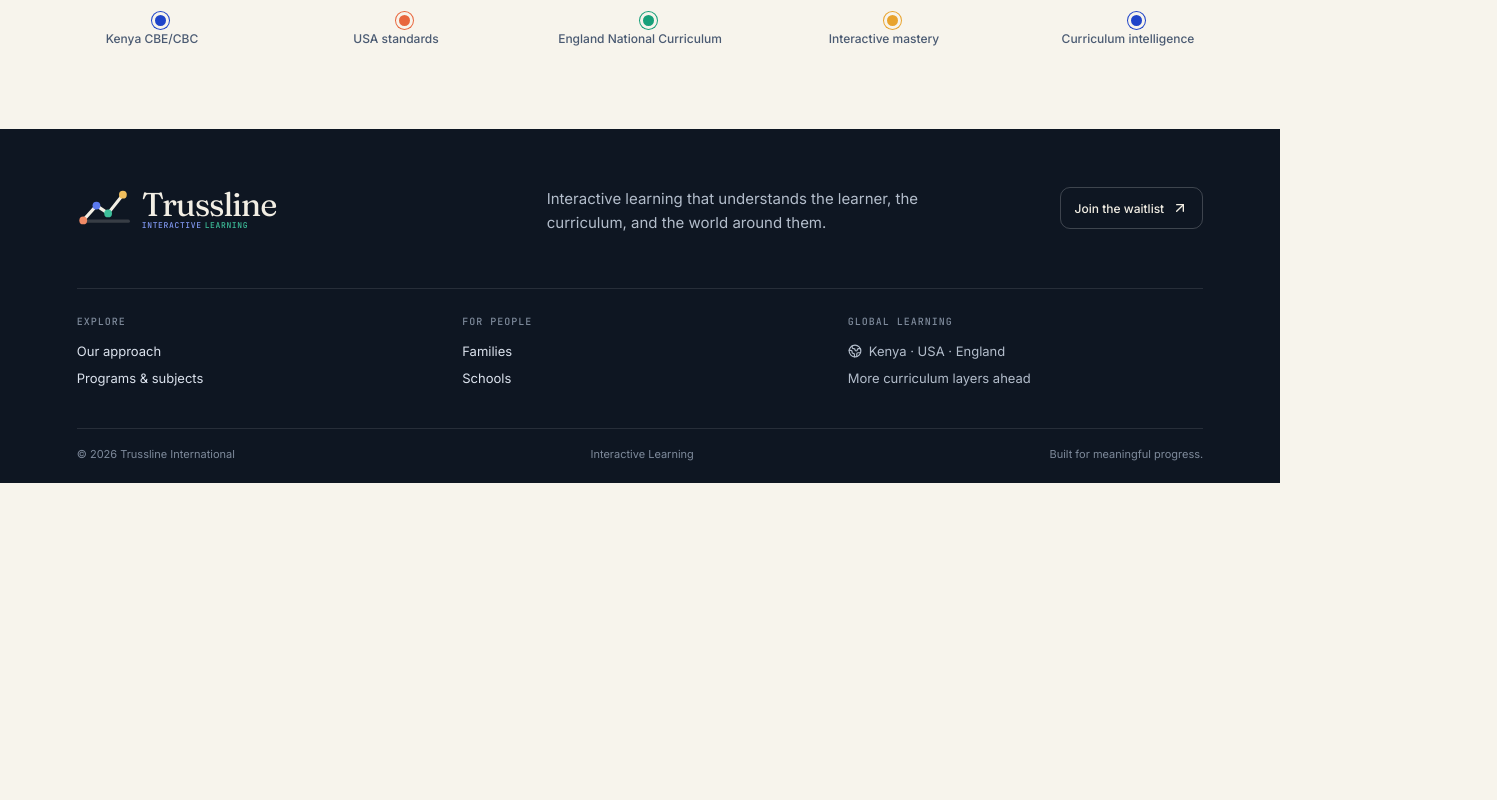
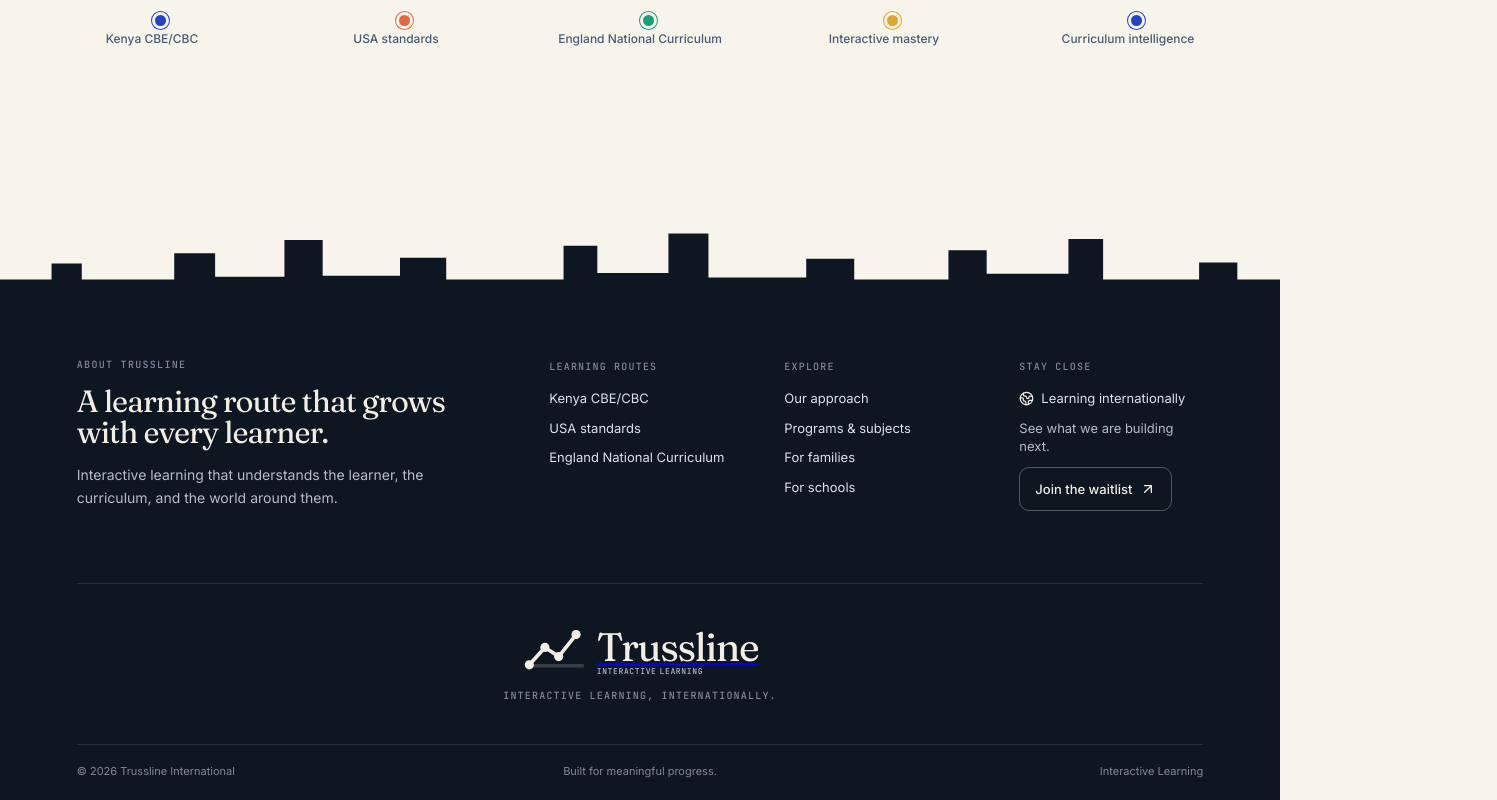
Before and after one commit to nicsdeep/interactive-learning-platform, a Next.js app: page / in a window 1280 px wide. Shown: the part 1154-1954 px from the top of the page, 1497 px wide, since content can reach past the window. Before the commit the page ends 1637 px from the top, so only its background shows below. Built offline with nearby package versions, Linux system fonts and the light colour scheme.

Commit message:
feat: redesign adaptive Trussline footer

```diff
--- a/app/brand-logo.css
+++ b/app/brand-logo.css
@@ -2,5 +2,5 @@
 [data-logo-surface="light"]{--logo-surface-ink:var(--ink);--logo-surface-interactive:var(--blue);--logo-surface-learning:color-mix(in srgb,var(--teal) 72%,var(--ink));--logo-surface-coral:var(--coral);--logo-surface-blue:var(--blue);--logo-surface-teal:var(--teal);--logo-surface-amber:var(--amber)}
 .brand-logo{--logo-ink:var(--logo-surface-ink,var(--ink));--logo-interactive:var(--logo-surface-interactive,var(--blue));--logo-learning:var(--logo-surface-learning,color-mix(in srgb,var(--teal) 72%,var(--ink)));--logo-coral:var(--logo-surface-coral,var(--coral));--logo-blue:var(--logo-surface-blue,var(--blue));--logo-teal:var(--logo-surface-teal,var(--teal));--logo-amber:var(--logo-surface-amber,var(--amber));display:inline-flex;gap:9px;align-items:center;color:var(--logo-ink);transition:color 180ms var(--ease)}
 .brand-logo svg{width:52px;height:42px;flex:0 0 auto}.brand-logo svg path,.brand-logo svg circle{transition:stroke 180ms var(--ease),fill 180ms var(--ease)}.brand-logo>span{display:grid;gap:1px;align-content:center}.brand-logo strong{font-family:var(--font-display),Georgia,serif;font-size:29px;font-weight:400;letter-spacing:-.035em;line-height:.9}.brand-logo small{display:flex;gap:3px;align-items:center;width:max-content;font:500 8px var(--font-code),monospace;letter-spacing:.08em}.brand-logo small i{color:var(--logo-interactive);font-style:normal;transition:color 180ms var(--ease)}.brand-logo small em{color:var(--logo-learning);font-style:normal;transition:color 180ms var(--ease)}
-.brand-logo.is-dark{--logo-surface-ink:#F2EEE4;--logo-surface-interactive:#8199F3;--logo-surface-learning:#3DBF9A;--logo-surface-coral:#F08A66;--logo-surface-blue:#5A79EE;--logo-surface-teal:#3DBF9A;--logo-surface-amber:#F0BE5C}
+.brand-logo.is-dark{--logo-surface-ink:#F2EEE4;--logo-surface-interactive:#8199F3;--logo-surface-learning:#3DBF9A;--logo-surface-coral:#F08A66;--logo-surface-blue:#5A79EE;--logo-surface-teal:#3DBF9A;--logo-surface-amber:#F0BE5C}.brand-logo.is-monochrome{--logo-surface-ink:#F2EEE4;--logo-surface-interactive:#B3BDCB;--logo-surface-learning:#B3BDCB;--logo-surface-coral:#F2EEE4;--logo-surface-blue:#F2EEE4;--logo-surface-teal:#F2EEE4;--logo-surface-amber:#F2EEE4}
 @media(max-width:540px){.brand-logo svg{width:50px;height:39px}.brand-logo strong{font-size:28px}.brand-logo small{font-size:7px}}
--- a/app/brand-logo.tsx
+++ b/app/brand-logo.tsx
@@ -2,7 +2,7 @@
 
 import { useEffect, useRef, useState } from "react";
 
-type BrandLogoProps = { dark?: boolean };
+type BrandLogoProps = { dark?: boolean; monochrome?: boolean };
 
 type Rgba = { red: number; green: number; blue: number; alpha: number };
 
@@ -30,7 +30,7 @@
   return false;
 }
 
-export default function BrandLogo({ dark = false }: BrandLogoProps) {
+export default function BrandLogo({ dark = false, monochrome = false }: BrandLogoProps) {
   const logoRef = useRef<HTMLSpanElement>(null);
   const [onDarkSurface, setOnDarkSurface] = useState(dark);
 
@@ -57,5 +57,5 @@
     };
   }, []);
 
-  return <span ref={logoRef} role="img" className={`brand-logo${onDarkSurface ? " is-dark" : ""}`} data-logo-contrast={onDarkSurface ? "dark" : "light"} aria-label="Trussline Interactive Learning"><svg viewBox="0 0 72 54" aria-hidden="true"><path d="M8 41 25 22l15 10L59 8" fill="none" stroke="currentColor" strokeLinecap="round" strokeLinejoin="round" strokeWidth="4"/><path d="M7 42h59" fill="none" stroke="currentColor" strokeLinecap="round" strokeLinejoin="round" strokeWidth="4" opacity=".18"/><circle cx="8" cy="41" r="5" fill="var(--logo-coral)"/><circle cx="25" cy="22" r="5" fill="var(--logo-blue)"/><circle cx="40" cy="32" r="5" fill="var(--logo-teal)"/><circle cx="59" cy="8" r="5" fill="var(--logo-amber)"/></svg><span><strong>Trussline</strong><small><i>INTERACTIVE</i><em>LEARNING</em></small></span></span>;
+  return <span ref={logoRef} role="img" className={`brand-logo${onDarkSurface ? " is-dark" : ""}${monochrome ? " is-monochrome" : ""}`} data-logo-contrast={onDarkSurface ? "dark" : "light"} aria-label="Trussline Interactive Learning"><svg viewBox="0 0 72 54" aria-hidden="true"><path d="M8 41 25 22l15 10L59 8" fill="none" stroke="currentColor" strokeLinecap="round" strokeLinejoin="round" strokeWidth="4"/><path d="M7 42h59" fill="none" stroke="currentColor" strokeLinecap="round" strokeLinejoin="round" strokeWidth="4" opacity=".18"/><circle cx="8" cy="41" r="5" fill="var(--logo-coral)"/><circle cx="25" cy="22" r="5" fill="var(--logo-blue)"/><circle cx="40" cy="32" r="5" fill="var(--logo-teal)"/><circle cx="59" cy="8" r="5" fill="var(--logo-amber)"/></svg><span><strong>Trussline</strong><small><i>INTERACTIVE</i><em>LEARNING</em></small></span></span>;
 }
--- a/app/site-footer.tsx
+++ b/app/site-footer.tsx
@@ -3,5 +3,53 @@
 import BrandLogo from "./brand-logo";
 
 export default function SiteFooter() {
-  return <footer className="site-footer" data-logo-surface="dark"><div className="site-footer-top"><Link href="/" className="site-footer-brand"><BrandLogo /></Link><p>Interactive learning that understands the learner, the curriculum, and the world around them.</p><Link href="/learn" className="site-footer-cta">Join the waitlist <ArrowUpRight size={16} /></Link></div><div className="site-footer-links"><div><b>Explore</b><Link href="/how-it-works">Our approach</Link><Link href="/curricula">Programs &amp; subjects</Link></div><div><b>For people</b><Link href="/families">Families</Link><Link href="/schools">Schools</Link></div><div><b>Global learning</b><span><Globe2 size={14} /> Kenya · USA · England</span><span>More curriculum layers ahead</span></div></div><div className="site-footer-bottom"><span>© 2026 Trussline International</span><span>Interactive Learning</span><span>Built for meaningful progress.</span></div></footer>;
+  return <footer id="site-footer" className="site-footer" data-logo-surface="dark">
+    <svg className="site-footer-route-profile" viewBox="0 0 1440 90" preserveAspectRatio="none" aria-hidden="true" focusable="false">
+      <path d="M0 90V74h58V57h34v17h104V46h46v25h78V32h43v38h87V51h52v23h132V38h38v29h80V25h45v47h110V52h54v22h106V43h43v25h92V31h39v43h108V56h43v18h69V90Z" fill="currentColor" />
+    </svg>
+    <div className="site-footer-surface">
+      <div className="site-footer-inner">
+        <div className="site-footer-grid">
+          <section className="site-footer-intro" aria-labelledby="footer-purpose">
+            <p className="site-footer-eyebrow">ABOUT TRUSSLINE</p>
+            <h2 id="footer-purpose">A learning route that grows with every learner.</h2>
+            <p>Interactive learning that understands the learner, the curriculum, and the world around them.</p>
+          </section>
+
+          <nav className="site-footer-column" aria-label="Learning routes">
+            <h2>Learning routes</h2>
+            <Link href="/curricula">Kenya CBE/CBC</Link>
+            <Link href="/curricula">USA standards</Link>
+            <Link href="/curricula">England National Curriculum</Link>
+          </nav>
+
+          <nav className="site-footer-column" aria-label="Explore Trussline">
+            <h2>Explore</h2>
+            <Link href="/how-it-works">Our approach</Link>
+            <Link href="/curricula">Programs &amp; subjects</Link>
+            <Link href="/families">For families</Link>
+            <Link href="/schools">For schools</Link>
+          </nav>
+
+          <section className="site-footer-column site-footer-global" aria-labelledby="footer-global-title">
+            <h2 id="footer-global-title">Stay close</h2>
+            <p><Globe2 size={15} aria-hidden="true" /> Learning internationally</p>
+            <span>See what we are building next.</span>
+            <Link href="/learn" className="site-footer-cta">Join the waitlist <ArrowUpRight size={16} /></Link>
+          </section>
+        </div>
+
+        <div className="site-footer-signature">
+          <Link href="/" aria-label="Trussline Interactive Learning home"><BrandLogo monochrome /></Link>
+          <p>Interactive learning, internationally.</p>
+        </div>
+
+        <div className="site-footer-bottom">
+          <span>© 2026 Trussline International</span>
+          <span>Built for meaningful progress.</span>
+          <span>Interactive Learning</span>
+        </div>
+      </div>
+    </div>
+  </footer>;
 }
```
Also changed, not shown: app/location-panel.css, app/site-footer.css, public/brand/logo-blue.svg, public/brand/logo-dark.svg, 1 other file (tests, documents, lock files or other folders).
